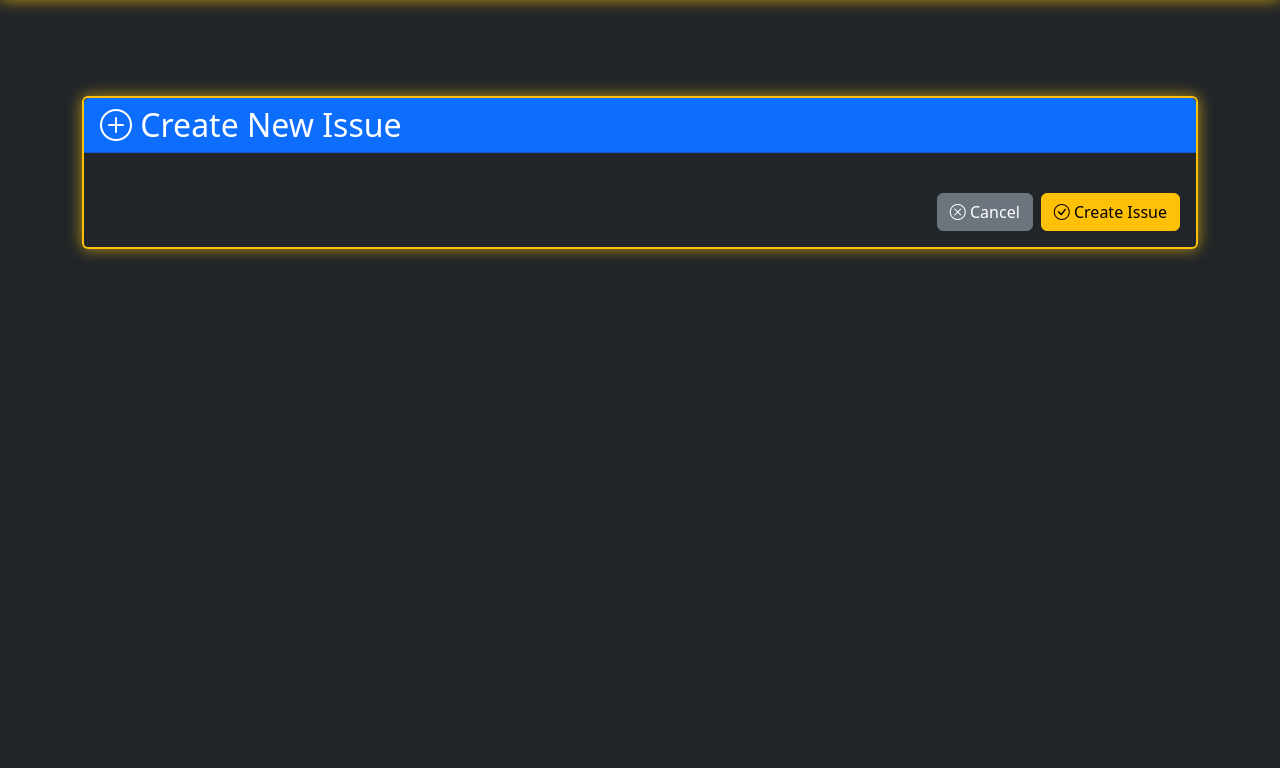
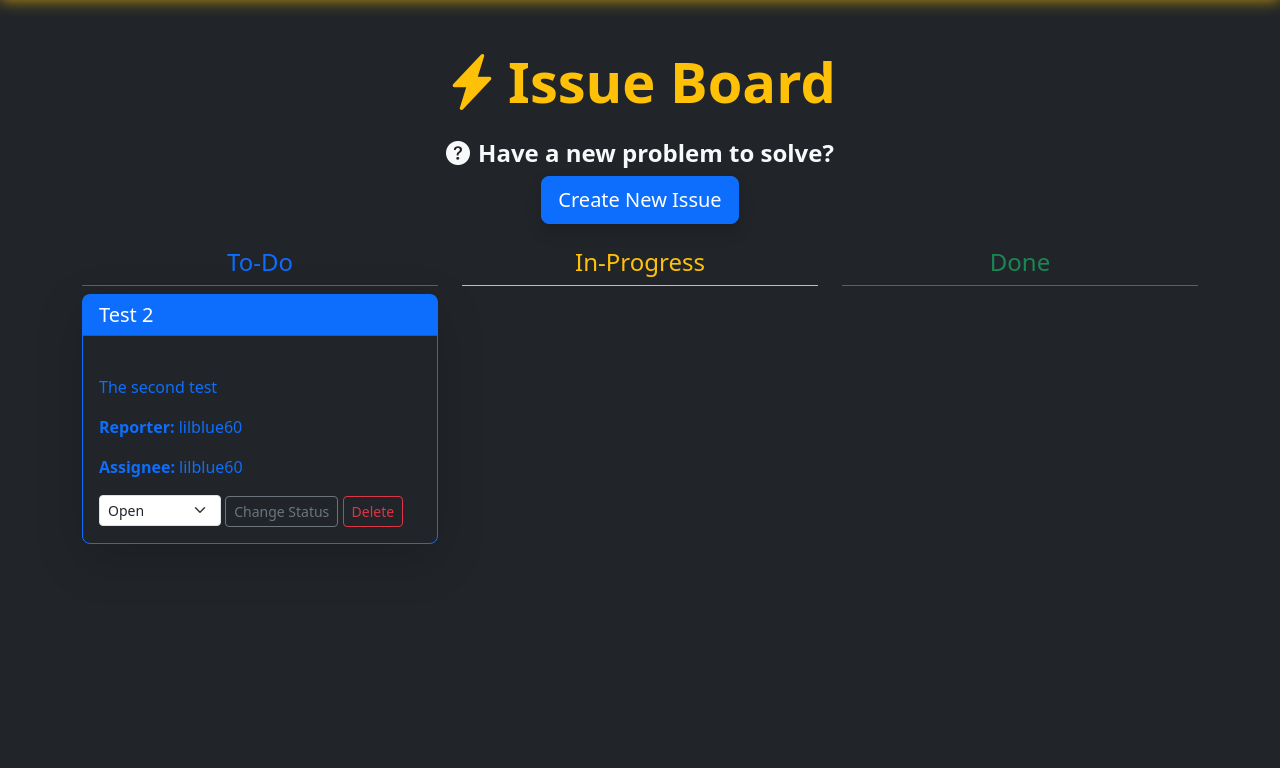
Before and after one commit to CLBlue60/TheProblemSolver, a Django app: page /issues/board/ in a window 1280 px wide. Shown: the part 80-848 px from the top of the page. Before the commit the page ends 339 px from the top, so only its background shows below. Run offline with Django 5.2, Linux system fonts and the light colour scheme; data comes from the database, SQL or seed files in the repository; both versions use the stored data as it was after the commit; some libraries are stand-ins or nearby versions.

Commit message:
finished project with full functionality

```diff
--- a/accounts/urls.py
+++ b/accounts/urls.py
@@ -1,12 +1,14 @@
 from django.urls import path
-from django.contrib.auth import views as auth_views  # Add this import
+from django.contrib.auth import views as auth_views
 from .views import (
     SignUpView,
     CustomLoginView,
     CustomLogoutView,
     CustomPasswordChangeView,
-    CustomPasswordResetView
+    CustomPasswordResetView,
 )
+
+app_name = 'accounts'
 
 urlpatterns = [
     path('signup/', SignUpView.as_view(), name='signup'),
--- a/config/settings.py
+++ b/config/settings.py
@@ -40,6 +40,8 @@
     'pages.apps.PagesConfig',
     'accounts.apps.AccountsConfig',
     'issues.apps.IssuesConfig',
+    'crispy_forms',
+    'crispy_bootstrap5',
 ]
 
 MIDDLEWARE = [
@@ -129,3 +131,5 @@
 
 LOGIN_REDIRECT_URL = 'pages:home'
 LOGOUT_REDIRECT_URL = 'pages:home'
+
+CRISPY_TEMPLATE_PACK = 'bootstrap5'
--- a/issues/models.py
+++ b/issues/models.py
@@ -14,8 +14,8 @@
         return self.name
 
 class Status(models.Model):
-    name = models.CharField(max_length=128)
-    description = models.CharField(max_length=256)
+    name = models.CharField(max_length=128, unique=True)
+    description = models.CharField(max_length=256, blank=True)
     order = models.IntegerField(default=0)
 
     class Meta:
--- a/issues/urls.py
+++ b/issues/urls.py
@@ -1,5 +1,5 @@
 from django.urls import path
-from .views import BoardView, IssueCreateView, IssueUpdateView
+from .views import BoardView, IssueCreateView, IssueUpdateView, IssueDeleteView, ChangeStatusView
 
 app_name = 'issues'
 
@@ -7,4 +7,6 @@
     path('board/', BoardView.as_view(), name='board'),
     path('create/', IssueCreateView.as_view(), name='create'),
     path('<int:pk>/update/', IssueUpdateView.as_view(), name='update'),
+    path('<int:pk>/delete/', IssueDeleteView.as_view(), name='delete'),
+    path('<int:pk>/change-status/', ChangeStatusView.as_view(), name='change_status'),  # New URL
 ]
--- a/issues/views.py
+++ b/issues/views.py
@@ -1,6 +1,10 @@
 from django.views.generic import ListView, CreateView, UpdateView
+from django.views.generic.edit import DeleteView
+from django.views import View
 from django.contrib.auth.mixins import LoginRequiredMixin, UserPassesTestMixin
 from django.urls import reverse_lazy
+from django.shortcuts import redirect, get_object_or_404
+from django.http import HttpResponseForbidden
 from .models import Issue, Status, Priority
 from .forms import IssueForm
 
@@ -10,19 +14,16 @@
 
     def get_context_data(self, **kwargs):
         context = super().get_context_data(**kwargs)
-        statuses = Status.objects.all().order_by('order')
-
-        status_lists = {}
-        for status in statuses:
-            status_lists[status] = Issue.objects.filter(status=status).order_by('-created_on')
-
-        context['status_lists'] = status_lists
+        context['to_do_list'] = Issue.objects.filter(status__name__in=["To-Do", "Open"])
+        context['in_progress_list'] = Issue.objects.filter(status__name="In-Progress")
+        context['done_list'] = Issue.objects.filter(status__name="Done")
+        context['statuses'] = Status.objects.all()
         return context
 
 class IssueCreateView(LoginRequiredMixin, CreateView):
     model = Issue
     form_class = IssueForm
-    template_name = 'issues:new_issue.html'
+    template_name = 'issues/new.html'
     success_url = reverse_lazy('issues:board')
 
     def get_form_kwargs(self):
@@ -40,12 +41,32 @@
         context['priorities'] = Priority.objects.all()
         return context
 
-
 class IssueUpdateView(LoginRequiredMixin, UpdateView):
     model = Issue
     form_class = IssueForm
-    template_name = 'issues/issue_form.html'
+    template_name = 'issues/edit.html'
     success_url = reverse_lazy('issues:board')
 
-    def get_queryset(self):
-        return Issue.objects.filter(assignee__team=self.request.user.team)
+class IssueDeleteView(LoginRequiredMixin, DeleteView):
+    model = Issue
+    template_name = 'issues/delete.html'
+    success_url = reverse_lazy('issues:board')
+
+class ChangeStatusView(LoginRequiredMixin, View):
+    def post(self, request, pk, *args, **kwargs):
+        issue = get_object_or_404(Issue, pk=pk)
+        new_status_name = request.POST.get('status')
+
+        try:
+            new_status = Status.objects.get(name=new_status_name)
+        except Status.DoesNotExist:
+            return redirect('issues:board')
+
+
+        if request.user != issue.reporter and not request.user.is_staff:
+            return HttpResponseForbidden("You are not allowed to change the status of this issue.")
+
+
+        issue.status = new_status
+        issue.save()
+        return redirect('issues:board')
--- a/static/css/base.css
+++ b/static/css/base.css
@@ -44,3 +44,8 @@
     margin-bottom: 2rem;
     border-bottom: 3px solid #ffc107;
 }
+
+.issue-card {
+    border-radius: 8px;
+    border: 1px solid #ddd;
+}
--- a/templates/base.html
+++ b/templates/base.html
@@ -25,7 +25,7 @@
     <nav
         class="navbar navbar-expand-lg navbar-dark bg-primary fixed-top border-bottom border-warning border-3 border-glow">
         <div class="container">
-            <a class="navbar-brand text-warning fw-bold fs-3" href="{% url 'home' %}">
+            <a class="navbar-brand text-warning fw-bold fs-3" href="{% url 'pages:home' %}">
                 <i class="bi bi-lightning-charge-fill me-2"></i>The Problem Solver
             </a>
             <button class="navbar-toggler" type="button" data-bs-toggle="collapse" data-bs-target="#navbarNav">
@@ -34,10 +34,10 @@
             <div class="collapse navbar-collapse" id="navbarNav">
                 <ul class="navbar-nav me-auto">
                     <li class="nav-item mx-2">
-                        <a class="nav-link text-warning" href="{% url 'home' %}">Dashboard</a>
+                        <a class="nav-link text-warning" href="{% url 'pages:home' %}">Dashboard</a>
                     </li>
                     <li class="nav-item mx-2">
-                        <a class="nav-link text-warning" href="{% url 'about' %}">About</a>
+                        <a class="nav-link text-warning" href="{% url 'pages:about' %}">About</a>
                     </li>
                     <li class="nav-item mx-2">
                         <a class="nav-link text-warning" href="{% url 'issues:board' %}">Issues</a>
@@ -49,7 +49,7 @@
                         <span class="nav-link text-warning">Welcome, {{ user.username }}</span>
                     </li>
                     <li class="nav-item mx-2">
-                        <form action="{% url 'logout' %}" method="post" class="d-inline">
+                        <form action="{% url 'accounts:logout' %}" method="post" class="d-inline">
                             {% csrf_token %}
                             <button type="submit" class="btn btn-outline-warning">
                                 <i class="bi bi-box-arrow-right"></i> Logout
@@ -58,12 +58,12 @@
                     </li>
                     {% else %}
                     <li class="nav-item mx-2">
-                        <a class="btn btn-outline-warning me-2" href="{% url 'login' %}">
+                        <a class="btn btn-outline-warning me-2" href="{% url 'accounts:login' %}">
                             <i class="bi bi-box-arrow-in-right"></i> Login
                         </a>
                     </li>
                     <li class="nav-item">
-                        <a class="btn btn-warning" href="{% url 'signup' %}">
+                        <a class="btn btn-warning" href="{% url 'accounts:signup' %}">
                             <i class="bi bi-person-plus"></i> Sign Up
                         </a>
                     </li>
--- a/templates/issues/board.html
+++ b/templates/issues/board.html
@@ -1,37 +1,126 @@
 {% extends 'base.html' %}
+{% load crispy_forms_tags %}
 
-{% block title %}Create New Issue - The Problem Solver{% endblock %}
+{% block title %}Issue Board{% endblock title %}
 
 {% block content %}
-<div class="container" style="padding-top: 80px;">
-    <div class="card bg-dark text-white border-warning border-2 border-glow">
-        <div class="card-header bg-primary">
-            <h2 class="mb-0"><i class="bi bi-plus-circle"></i> Create New Issue</h2>
+<div class="container mt-5">
+    <!-- Styled H1 -->
+    <h1 class="text-center mb-4 text-warning fw-bold display-4">
+        <i class="bi bi-lightning-charge-fill me-2"></i>Issue Board
+    </h1>
+
+    <!-- Create New Issue Section -->
+    <div class="text-center mb-4">
+        <h4 class="text-light fw-semibold">
+            <i class="bi bi-question-circle-fill me-2"></i>Have a new problem to solve?
+        </h4>
+        <a href="{% url 'issues:create' %}" class="btn btn-primary btn-lg shadow">Create New Issue</a>
+    </div>
+
+    <!-- Issue Columns -->
+    <div class="row">
+        <!-- To-Do Column -->
+        <div class="col-md-4">
+            <h4 class="text-center text-primary border-bottom border-primary pb-2">To-Do</h4>
+            {% for issue in to_do_list %}
+            <div class="card issue-card mb-3 shadow-lg border-primary bg-dark text-primary">
+                <div class="card-header bg-primary text-white">
+                    <h5 class="card-title mb-0">{{ issue.title }}</h5>
+                </div>
+                <div class="card-body">
+                    <h6 class="card-subtitle mb-2 text-muted">Priority: {{ issue.priority }}</h6>
+                    <p class="card-text">{{ issue.description|truncatechars:128 }}</p>
+                    <p class="card-text"><strong>Reporter:</strong> {{ issue.reporter }}</p>
+                    <p class="card-text"><strong>Assignee:</strong> {{ issue.assignee }}</p>
+
+                    <!-- Change Status Form -->
+                    <form method="POST" action="{% url 'issues:change_status' issue.pk %}" class="d-inline">
+                        {% csrf_token %}
+                        <select name="status" class="form-select form-select-sm d-inline w-auto">
+                            {% for status in statuses %}
+                            <option value="{{ status.name }}" {% if issue.status.name == status.name %}selected{% endif %}>
+                                {{ status.name }}
+                            </option>
+                            {% endfor %}
+                        </select>
+                        <button type="submit" class="btn btn-sm btn-outline-secondary">Change Status</button>
+                    </form>
+
+                    <!-- Delete Button -->
+                    <a href="{% url 'issues:delete' issue.pk %}" class="btn btn-sm btn-outline-danger">Delete</a>
+                </div>
+            </div>
+            {% endfor %}
         </div>
-        <div class="card-body">
-            <form method="post">
-                {% csrf_token %}
 
-                {% for field in form %}
-                <div class="mb-3">
-                    <label class="form-label text-warning">{{ field.label }}</label>
-                    {{ field }}
-                    {% if field.help_text %}
-                    <small class="form-text text-muted">{{ field.help_text }}</small>
-                    {% endif %}
+        <!-- In-Progress Column -->
+        <div class="col-md-4">
+            <h4 class="text-center text-warning border-bottom border-warning pb-2">In-Progress</h4>
+            {% for issue in in_progress_list %}
+            <div class="card issue-card mb-3 shadow-lg border-warning bg-dark text-warning">
+                <div class="card-header bg-warning text-dark">
+                    <h5 class="card-title mb-0">{{ issue.title }}</h5>
                 </div>
-                {% endfor %}
+                <div class="card-body">
+                    <h6 class="card-subtitle mb-2 text-muted">Priority: {{ issue.priority }}</h6>
+                    <p class="card-text">{{ issue.description|truncatechars:128 }}</p>
+                    <p class="card-text"><strong>Reporter:</strong> {{ issue.reporter }}</p>
+                    <p class="card-text"><strong>Assignee:</strong> {{ issue.assignee }}</p>
 
-                <div class="mt-4 d-flex justify-content-end gap-2">
-                    <a href="{% url 'issues:board' %}" class="btn btn-secondary">
-                        <i class="bi bi-x-circle"></i> Cancel
-                    </a>
-                    <button type="submit" class="btn btn-warning">
-                        <i class="bi bi-check-circle"></i> Create Issue
-                    </button>
+                    <!-- Change Status Form -->
+                    <form method="POST" action="{% url 'issues:change_status' issue.pk %}" class="d-inline">
+                        {% csrf_token %}
+                        <select name="status" class="form-select form-select-sm d-inline w-auto">
+                            {% for status in statuses %}
+                            <option value="{{ status.name }}" {% if issue.status.name == status.name %}selected{% endif %}>
+                                {{ status.name }}
+                            </option>
+                            {% endfor %}
+                        </select>
+                        <button type="submit" class="btn btn-sm btn-outline-secondary">Change Status</button>
+                    </form>
+
+                    <!-- Delete Button -->
+                    <a href="{% url 'issues:delete' issue.pk %}" class="btn btn-sm btn-outline-danger">Delete</a>
                 </div>
-            </form>
+            </div>
+            {% endfor %}
+        </div>
+
+        <!-- Done Column -->
+        <div class="col-md-4">
+            <h4 class="text-center text-success border-bottom border-success pb-2">Done</h4>
+            {% for issue in done_list %}
+            <div class="card issue-card mb-3 shadow-lg border-success bg-dark text-success">
+                <div class="card-header bg-success text-white">
+                    <h5 class="card-title mb-0">{{ issue.title }}</h5>
+                </div>
+                <div class="card-body">
+                    <h6 class="card-subtitle mb-2 text-muted">Priority: {{ issue.priority }}</h6>
+                    <p class="card-text">{{ issue.description|truncatechars:128 }}</p>
+                    <p class="card-text"><strong>Reporter:</strong> {{ issue.reporter }}</p>
+                    <p class="card-text"><strong>Assignee:</strong> {{ issue.assignee }}</p>
+
+                    <!-- Change Status Form -->
+                    <form method="POST" action="{% url 'issues:change_status' issue.pk %}" class="d-inline">
+                        {% csrf_token %}
+                        <select name="status" class="form-select form-select-sm d-inline w-auto">
+                            {% for status in statuses %}
+                            <option value="{{ status.name }}" {% if issue.status.name == status.name %}selected{% endif %}>
+                                {{ status.name }}
+                            </option>
+                            {% endfor %}
+                        </select>
+                        <button type="submit" class="btn btn-sm btn-outline-secondary">Change Status</button>
+                    </form>
+
+                    <!-- Delete Button -->
+                    <a href="{% url 'issues:delete' issue.pk %}" class="btn btn-sm btn-outline-danger">Delete</a>
+                </div>
+            </div>
+            {% endfor %}
         </div>
     </div>
 </div>
-{% endblock %}
+{% endblock content %}
--- a/templates/pages/about.html
+++ b/templates/pages/about.html
@@ -69,7 +69,7 @@
                         </div>
                     </div>
                     <div class="text-center mt-5">
-                        <a href="{% url 'home' %}" class="btn btn-warning btn-lg px-4">Back to Dashboard</a>
+                        <a href="{% url 'pages:home' %}" class="btn btn-warning btn-lg px-4">Back to Dashboard</a>
                     </div>
                 </div>
             </div>
--- a/templates/pages/home.html
+++ b/templates/pages/home.html
@@ -11,7 +11,7 @@
                 <p class="lead mb-4">Powerful issue tracking for teams that get things done</p>
                 <div class="d-flex flex-wrap gap-3">
                     <a href="{% url 'issues:board' %}" class="btn btn-warning btn-lg px-4 fw-bold">View Issues</a>
-                    <a href="{% url 'about' %}" class="btn btn-primary">Learn About Us</a>
+                    <a href="{% url 'pages:about' %}" class="btn btn-primary">Learn About Us</a>
                 </div>
             </div>
             <div class="col-lg-6 text-center">
```
Also changed, not shown: accounts/views.py (+4 -4 lines), issues/forms.py (+10 -8 lines), templates/issues/delete.html (added, +15 -0 lines), templates/issues/edit.html (added, +18 -0 lines), templates/issues/new.html (added, +23 -0 lines), templates/issues/new_issue.html (deleted, +0 -78 lines), db.sqlite3, urls.py (line endings or trailing spaces).
